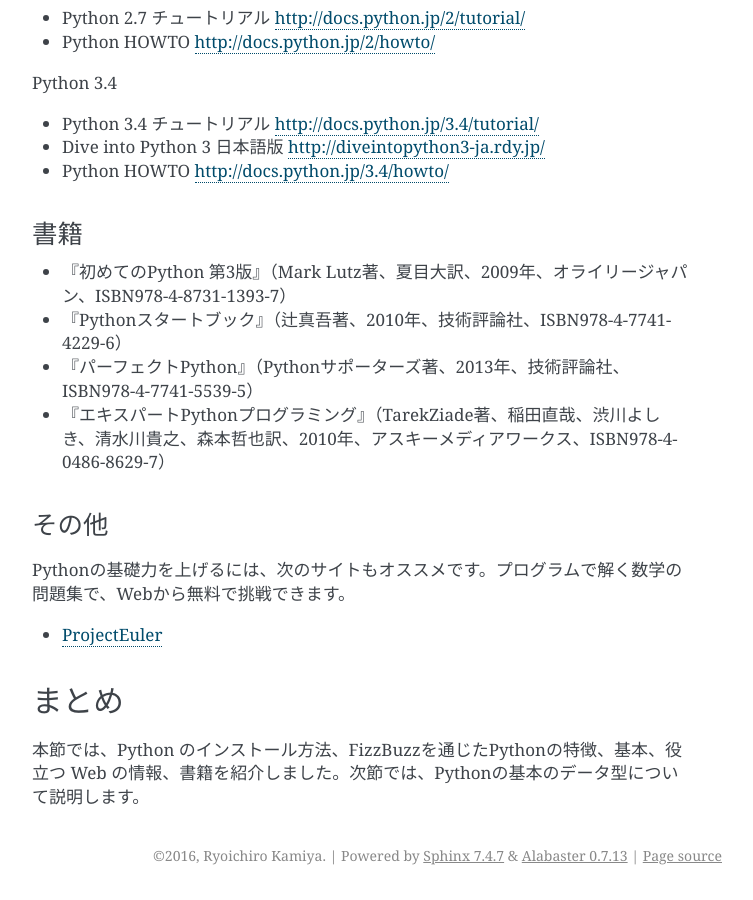
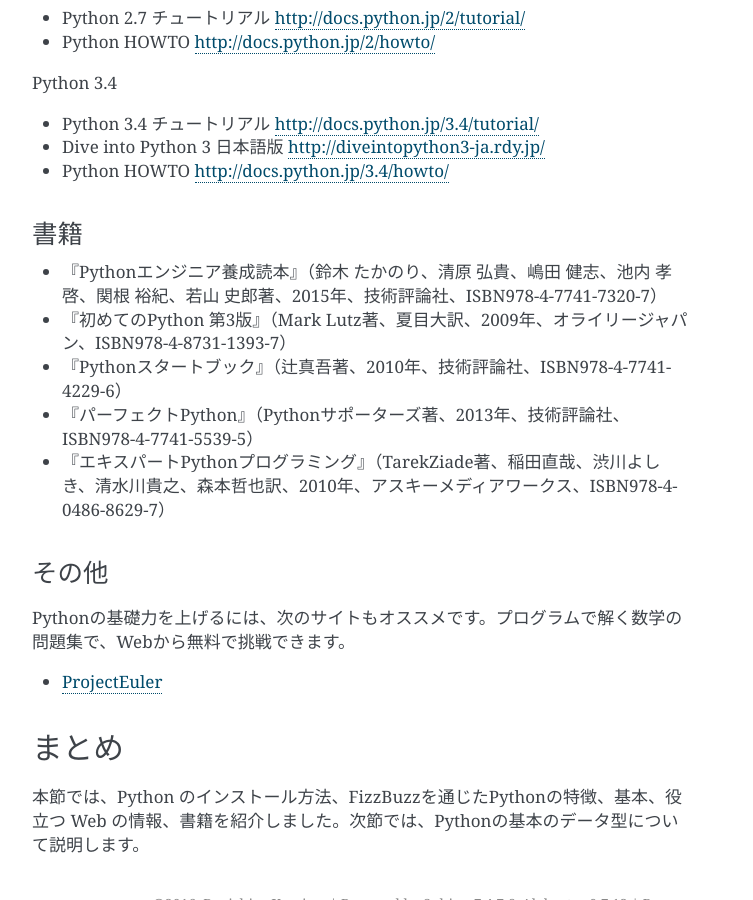
Before and after one commit to pyconjp/pycamp.pycon.jp, a Sphinx documentation site: the page built from source/1_intro.rst, in a window 1280 px wide and 900 px high, scrolled down 10913 px. Shown: the whole window, without its empty margins (388-1141 px from the left). Built offline with Sphinx 7.4.7, drawn with Linux system fonts in a browser that asks for light colours.

Commit message:
オススメの「Webや書籍の情報」の先頭にエンジニア読本を追加

```diff
--- a/source/1_intro.rst
+++ b/source/1_intro.rst
@@ -528,6 +528,7 @@
 書籍
 --------
 
+- 『Pythonエンジニア養成読本』（鈴木 たかのり、清原 弘貴、嶋田 健志、池内 孝啓、関根 裕紀、若山 史郎著、2015年、技術評論社、ISBN978-4-7741-7320-7）
 - 『初めてのPython 第3版』（Mark Lutz著、夏目大訳、2009年、オライリージャパン、ISBN978-4-8731-1393-7）
 - 『Pythonスタートブック』（辻真吾著、2010年、技術評論社、ISBN978-4-7741-4229-6）
 - 『パーフェクトPython』（Pythonサポーターズ著、2013年、技術評論社、ISBN978-4-7741-5539-5）
```
